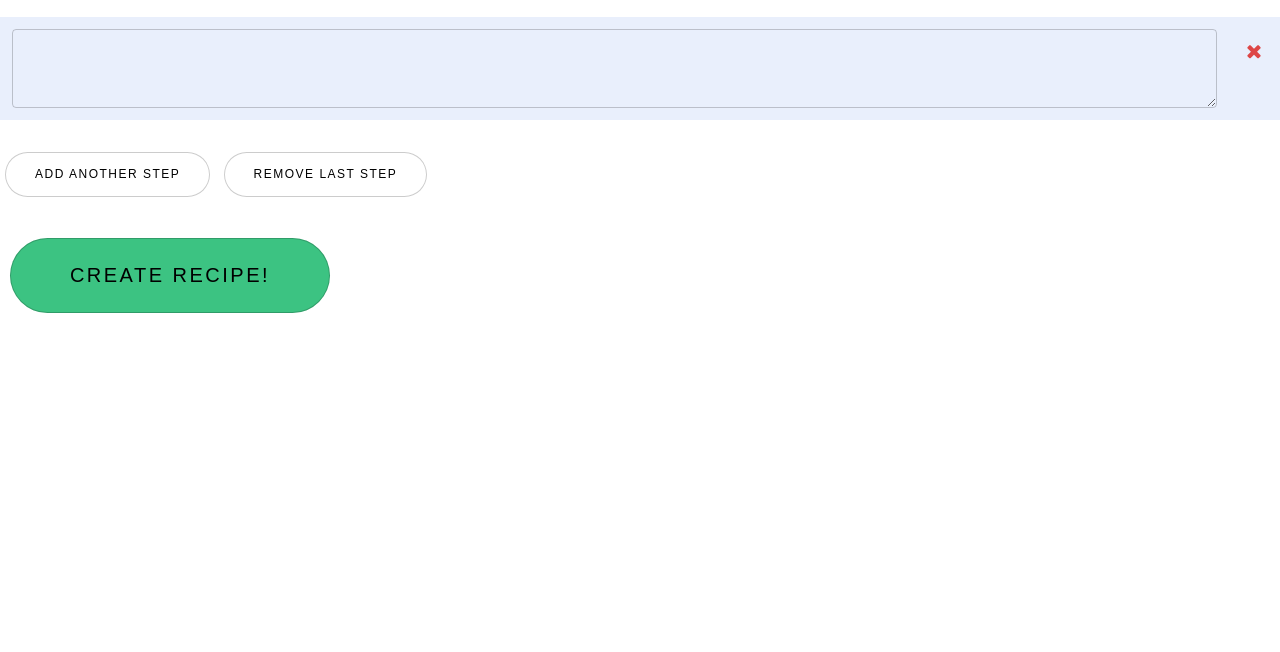
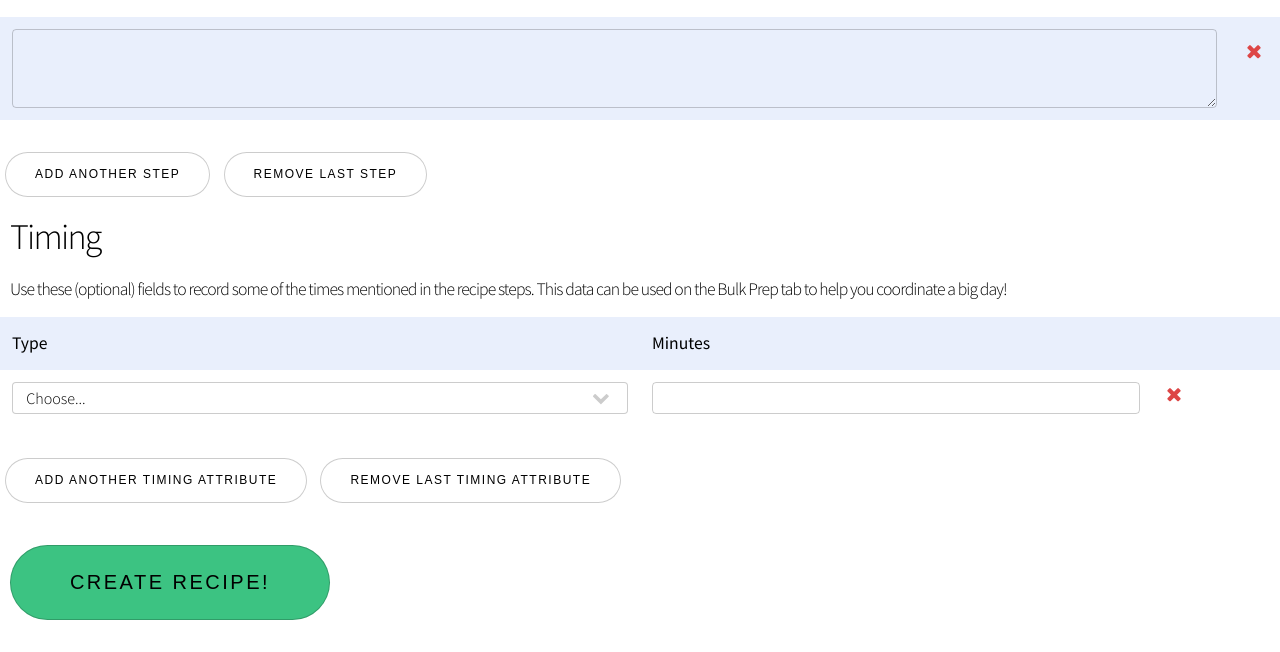
Before and after one commit to liveandletbri/food_db, a Django app: page /add/ in a window 1280 px wide. Shown: the part 1546-2198 px from the top of the page. Before the commit the page ends 1859 px from the top, so only its background shows below. Run offline with Django 5.2, Linux system fonts and the light colour scheme; data that the repository does not hold is empty.

Commit message:
Create recipe timing attributes (#96)
* create new model

* model fix

* python layer

* UI layer

* dynamic type list

* validation

* show on recipe detail page

```diff
--- a/food_db/food_db_app/forms.py
+++ b/food_db/food_db_app/forms.py
@@ -7,7 +7,7 @@ from django.core.exceptions import ValidationError
 from django.urls import reverse
 
 from .admin import my_admin_site
-from .models import Food, Recipe, RecipeBook, Ingredient, Tag, UnitOfMeasurement
+from .models import Food, Recipe, RecipeBook, Ingredient, Tag, UnitOfMeasurement, TIMING_TYPE_CHOICES
 from .widgets import CustomRelatedFieldWidgetWrapper, ListTextWidget
 
 # Getting objects! You can run these queries directly by doing python manage.py shell
@@ -43,6 +43,7 @@ class CreateRecipeForm(forms.Form):
     def __init__(self, *args, **kwargs):
         extra_ingred_fields = kwargs.pop('extra_ingreds', 0)
         extra_step_fields = kwargs.pop('extra_steps', 0)
+        extra_timing_fields = kwargs.pop('extra_timings', 0)
         super(CreateRecipeForm,self).__init__(*args, **kwargs)
 
         # Ingredient fields
@@ -70,6 +71,13 @@ class CreateRecipeForm(forms.Form):
         self.fields['extra_step_count'].initial = extra_step_fields
         for index in range(1, int(extra_step_fields)+1):
             self.fields[f'step_{index}_description'] = forms.CharField(required=False)
+
+        # Recipe timing attribute fields
+        self.fields['extra_timing_count'].initial = extra_timing_fields
+        timing_choices = TIMING_TYPE_CHOICES
+        for index in range(1, int(extra_timing_fields)+1):
+            self.fields[f'timing_{index}_type'] = forms.ChoiceField(required=False, choices=timing_choices)
+            self.fields[f'timing_{index}_minutes'] = forms.IntegerField(required=False)
 
     class Meta:
         model = Recipe
@@ -105,6 +113,11 @@ class CreateRecipeForm(forms.Form):
     step_0_description = forms.CharField(required=False)
     extra_step_count = forms.CharField(widget=forms.HiddenInput())
 
+    # Recipe timing attribute fields
+    timing_0_type = forms.ChoiceField(required=False, choices=TIMING_TYPE_CHOICES)
+    timing_0_minutes = forms.IntegerField(required=False)
+    extra_timing_count = forms.CharField(widget=forms.HiddenInput())
+
     def clean_servings(self):
         raw_servings_str = self.data['servings']
         if raw_servings_str != '':
--- a/food_db/food_db_app/templates/add_edit_recipe.html
+++ b/food_db/food_db_app/templates/add_edit_recipe.html
@@ -314,6 +314,41 @@
     <button class="form_mod_button" id="add-step-form" type="button">Add another step</button>
     <button class="form_mod_button" id="delete-step-form" type="button">Remove last step</button>
 
+    <h2>Timing</h2>
+    <h4>Use these (optional) fields to record some of the times mentioned in the recipe steps. This data can be used on the Bulk Prep tab to help you coordinate a big day!</h4>
+    {{create_recipe_form.extra_timing_count}}
+    <span id="timing_attribute_tooltip" class="form_validate_tooltip tooltip">You can only have one time set for each type.</span>
+    <table id="timing-table" class="form-table">
+        <tr>
+            <th width="50%">Type</th>
+            <th width="40%">Minutes</th>
+            <th></th>
+        </tr>
+        {% for timing in timing_list %}
+        <tr name="timing_{{ forloop.counter0 }}_row">
+            <td width="50%">
+                <select class="timing_attribute_choice" name="timing_{{ forloop.counter0 }}_type" id="id_timing_{{ forloop.counter0 }}_type">
+                    <option value="">Choose...</option>
+                    {% for type in timing_types %}
+                    <option value="{{ type.0 }}" {% if timing.type == type.0 %}selected{% endif %}>{{ type.1 }}</option>
+                    {% endfor %}
+                </select>
+            </td>
+            <td width="40%">
+                <input type="number" name="timing_{{ forloop.counter0 }}_minutes" id="id_timing_{{ forloop.counter0 }}_minutes" value="{% if timing.minutes %}{{ timing.minutes }}{% endif %}" min="0">
+            </td>
+            <td>
+                <a style="cursor: pointer;" onmouseover="">
+                    <img class="delete_timing_button" src="{% static 'img/x-icon.svg' %}" width="20" height="20" title="Delete row"/>
+                </a>
+            </td>
+        </tr>
+        {% endfor %}
+    </table>
+
+    <button class="form_mod_button" id="add-timing-form" type="button">Add another timing attribute</button>
+    <button class="form_mod_button" id="delete-timing-form" type="button">Remove last timing attribute</button>
+
     <br><br>
     <button type="button" id="submit_recipe_button" name="submitrecipe">{% if mode == 'add' %}Create {% else %}Update {% endif %}recipe!</button>
 </form>
@@ -326,4 +361,5 @@
 <script src="{% static 'js/recipe_add_form_validate.js' %}"></script>
 <script src="{% static 'js/recipe_tagging.js' %}"></script>
 <script src="{% static 'js/delete_image.js' %}"></script>
+<script src="{% static 'js/recipe_timing_attributes.js' %}"></script>
 {% endblock content %}
--- a/food_db/food_db_app/views/pages.py
+++ b/food_db/food_db_app/views/pages.py
@@ -117,7 +117,8 @@ def recipe_detail(request, key):
         'cloud_sync_enabled': S3_SYNC_ENABLED,
         'cloud_url': S3Sync().bucket_url,
         'cart': (cart := get_cart(request)),
-        'in_cart': str(recipe.clean_key in cart).lower()
+        'in_cart': str(recipe.clean_key in cart).lower(),
+        'timing_types': TIMING_TYPE_CHOICES,
     }
     return render(request, 'recipe_detail.html', context)
 
@@ -138,7 +139,10 @@ def add_recipe(request):
 
         extra_step_count = int(request.POST.get('extra_step_count'))
         total_step_count = extra_step_count + 1
-        create_recipe_form = CreateRecipeForm(request.POST, request.FILES, extra_ingreds=extra_ingred_count, extra_steps=extra_step_count)
+
+        extra_timing_count = int(request.POST.get('extra_timing_count', 0))
+        total_timing_count = extra_timing_count + 1
+        create_recipe_form = CreateRecipeForm(request.POST, request.FILES, extra_ingreds=extra_ingred_count, extra_steps=extra_step_count, extra_timings=extra_timing_count)
 
         log_debug_message('is valid?')
 
@@ -321,6 +325,28 @@ def add_recipe(request):
 
             log_debug_message('created child recipes')
 
+            # Handle timing attributes
+            timing_id_prefixes = {re.search(r'timing_(\d+)', input_name).group() for input_name in create_recipe_form.cleaned_data.keys() if input_name.startswith('timing_')}
+            timing_ids = [int(id.replace('timing_','')) for id in timing_id_prefixes]  # pulls just the numbers from the timing ID prefix
+            timing_instances = []
+
+            for timing_id in sorted(timing_ids):
+                timing_type = create_recipe_form.cleaned_data.get(f'timing_{timing_id}_type')
+                timing_minutes = create_recipe_form.cleaned_data.get(f'timing_{timing_id}_minutes')
+
+                if timing_type and timing_minutes:
+                    timing_instance = RecipeTimingAttribute(
+                        recipe=recipe_instance,
+                        type=timing_type,
+                        minutes=timing_minutes,
+                    )
+                    timing_instances.append(timing_instance)
+
+            if timing_instances:
+                RecipeTimingAttribute.objects.bulk_create(timing_instances)
+
+            log_debug_message('saved timing attributes')
+
             # if cloud sync is enabled, sync now
             if S3_SYNC_ENABLED:
                 s3 = S3Sync()
@@ -346,6 +372,9 @@ def add_recipe(request):
         'step_list': [
             {'description': ''},
         ],
+        'timing_list': [
+            {'type': '', 'minutes': None},
+        ],
         'food_list': existing_foods,
         'unit_list': existing_units,
         'book_list': existing_books,
@@ -353,6 +382,7 @@ def add_recipe(request):
         'recipe_list': existing_recipes,
         'current_is_baking_mode': get_is_baking_cookie(request),
         'cart': get_cart(request),
+        'timing_types': TIMING_TYPE_CHOICES,
     }
 
     return render(request, 'add_edit_recipe.html', context)
@@ -429,7 +459,10 @@ def edit_recipe(request, key):
 
         extra_step_count = int(request.POST.get('extra_step_count'))
         total_step_count = extra_step_count + 1
-        create_recipe_form = CreateRecipeForm(request.POST, request.FILES, extra_ingreds=extra_ingred_count, extra_steps=extra_step_count)
+
+        extra_timing_count = int(request.POST.get('extra_timing_count', 0))
+        total_timing_count = extra_timing_count + 1
+        create_recipe_form = CreateRecipeForm(request.POST, request.FILES, extra_ingreds=extra_ingred_count, extra_steps=extra_step_count, extra_timings=extra_timing_count)
 
         log_debug_message('is valid?')
 
@@ -659,6 +692,30 @@ def edit_recipe(request, key):
 
             log_debug_message('created child recipes')
 
+            # Handle timing attributes - remove existing ones first
+            RecipeTimingAttribute.objects.filter(recipe=recipe_instance).delete()
+
+            timing_id_prefixes = {re.search(r'timing_(\d+)', input_name).group() for input_name in create_recipe_form.cleaned_data.keys() if input_name.startswith('timing_')}
+            timing_ids = [int(id.replace('timing_','')) for id in timing_id_prefixes]  # pulls just the numbers from the timing ID prefix
+            timing_instances = []
+
+            for timing_id in sorted(timing_ids):
+                timing_type = create_recipe_form.cleaned_data.get(f'timing_{timing_id}_type')
+                timing_minutes = create_recipe_form.cleaned_data.get(f'timing_{timing_id}_minutes')
+
+                if timing_type and timing_minutes:
+                    timing_instance = RecipeTimingAttribute(
+                        recipe=recipe_instance,
+                        type=timing_type,
+                        minutes=timing_minutes,
+                    )
+                    timing_instances.append(timing_instance)
+
+            if timing_instances:
+                RecipeTimingAttribute.objects.bulk_create(timing_instances)
+
+            log_debug_message('saved timing attributes')
+
             # if cloud sync is enabled, sync now
             if S3_SYNC_ENABLED:
                 s3 = S3Sync()
@@ -678,6 +735,7 @@ def edit_recipe(request, key):
         related_images = [{'url':recipe_image.image.url,'file_name':recipe_image._file_name} for recipe_image in RecipeImage.objects.filter(recipe=recipe_instance)]
         related_ingredients = Ingredient.objects.filter(recipe=recipe_instance).order_by('ingredient_category__order_number')
         related_steps = RecipeStep.objects.filter(recipe=recipe_instance).order_by('order_number')
+        related_timing_attributes = recipe_instance.associated_times
         child_recipes = recipe_instance.children
 
         existing_foods = [food.name for food in Food.objects.all()]
@@ -689,6 +747,7 @@ def edit_recipe(request, key):
             initial=recipe_instance.__dict__,
             extra_ingreds=len(related_ingredients) - 1,
             extra_steps=len(related_steps) - 1,
+            extra_timings=len(related_timing_attributes) - 1 if len(related_timing_attributes) > 0 else 0,
         )
         create_recipe_form.fields['tags'].initial = [tag.name for tag in recipe_instance.associated_tags]  # doesn't really do anything because the tags that get checked are set in context via related_tags
         create_recipe_form.fields['is_baking_recipe'].initial = recipe_instance.is_baking_recipe
@@ -735,6 +794,19 @@ def edit_recipe(request, key):
         if len(step_list) == 0:
             step_list = [{key: '' for key in step_fields}]
 
+        # Prepping timing attributes as dictionaries
+        timing_list = []
+        timing_fields = ['type', 'minutes']
+        for timing in related_timing_attributes:
+            timing_data = {}
+            for field in timing_fields:
+                timing_data[field] = getattr(timing, field)
+            timing_list.append(timing_data)
+
+        # If there are no timing attributes, populate a blank one for the form
+        if len(timing_list) == 0:
+            timing_list = [{key: '' for key in timing_fields}]
+
         # Change the cookie for is_baking_mode to match the recipe's is_baking_recipe value
         request.session['is_baking_mode'] = recipe_instance.is_baking_recipe
 
@@ -745,6 +817,7 @@ def edit_recipe(request, key):
         'existing_images': related_images,
         'ingredient_list': ingredient_list,
         'step_list': step_list,
+        'timing_list': timing_list,
         'food_list': existing_foods,
         'unit_list': existing_units,
         'book_list': existing_books,
@@ -753,6 +826,7 @@ def edit_recipe(request, key):
         'child_recipes': child_recipes,
         'current_is_baking_mode': get_is_baking_cookie(request),
         'cart': get_cart(request),
+        'timing_types': TIMING_TYPE_CHOICES,
     }
 
     return render(request, 'add_edit_recipe.html', context)
--- a/food_db/static/js/recipe_add_form_validate.js
+++ b/food_db/static/js/recipe_add_form_validate.js
@@ -10,6 +10,7 @@ let servingsInput = document.querySelector("#id_servings")
 let caloriesInput = document.querySelector("#id_calories_per_recipe")
 let notesInput = document.querySelector("#id_notes")
 let childRecipeCollection = document.getElementById('child_recipes_div')
+let timingAttributeChoices = document.getElementsByClassName('timing_attribute_choice')
 
 // These are declared in other scripts loaded in the same page
 // let ingredTable = document.querySelector("#ingred-table")
@@ -25,6 +26,7 @@ let servingsTooltip = document.querySelector("#servings_tooltip")
 let caloriesTooltip = document.querySelector("#calories_per_recipe_tooltip")
 let ingredFoodTooltip = document.querySelector("#ingred_0_food_tooltip")
 let stepTooltip = document.querySelector("#step_0_description_tooltip")
+let timingTooltip = document.querySelector("#timing_attribute_tooltip")
 
 async function validateAddRecipe(e) {
     e.preventDefault()
@@ -127,6 +129,20 @@ async function validateAddRecipe(e) {
         }
     }
 
+    // Timing Attributes
+    let timingTypes = []
+    Array.from(timingAttributeChoices).forEach(choice => {
+        let val = choice.value
+        if ( val != '') {
+            timingTypes.push(val)
+        }
+    })
+    let timingTypeSet = new Set(timingTypes)
+    if (timingTypeSet.size != timingTypes.length) {
+        showAndHideTooltip(timingTooltip)
+        invalid = true
+    }
+
     // Rename rows so the ID numbers are ordered the same as what's visible on the page
     let ingredTableArray = Array.from(ingredTable.rows) // convert HTMLCollection into Array, so we can...
     let ingredRows = ingredTableArray.slice(1) // Remove header row
--- /dev/null
+++ b/food_db/static/js/recipe_timing_attributes.js
@@ -0,0 +1,94 @@
+let addTimingButton = document.querySelector("#add-timing-form")
+let deleteTimingButton = document.querySelector("#delete-timing-form")
+let timingTable = document.querySelector("#timing-table")
+
+function addTimingRow() {
+    let rows = timingTable.rows
+    let lastRow = rows[rows.length - 1]
+    let newRow = lastRow.cloneNode(true)
+
+    // Update row index
+    let newIndex = rows.length - 1
+    newRow.setAttribute('name', `timing_${newIndex}_row`)
+
+    // Update input IDs and names
+    let typeSelect = newRow.querySelector('select[name^="timing_"]')
+    let minutesInput = newRow.querySelector('input[name^="timing_"]')
+
+    if (typeSelect) {
+        typeSelect.setAttribute('id', `id_timing_${newIndex}_type`)
+        typeSelect.setAttribute('name', `timing_${newIndex}_type`)
+        typeSelect.value = '' // Clear the value
+    }
+
+    if (minutesInput) {
+        minutesInput.setAttribute('id', `id_timing_${newIndex}_minutes`)
+        minutesInput.setAttribute('name', `timing_${newIndex}_minutes`)
+        minutesInput.value = '' // Clear the value
+    }
+
+    // Update delete button
+    let deleteButton = newRow.querySelector('.delete_timing_button')
+    if (deleteButton) {
+        deleteButton.onclick = function() { deleteTimingRow(this) }
+    }
+
+    timingTable.appendChild(newRow)
+    updateTimingCount()
+}
+
+function deleteTimingRow(button) {
+    let row = button.closest('tr')
+    row.remove()
+    updateTimingCount()
+    renumberTimingRows()
+}
+
+function renumberTimingRows() {
+    let rows = Array.from(timingTable.rows).slice(1) // Skip header row
+    rows.forEach(function(row, index) {
+        row.setAttribute('name', `timing_${index}_row`)
+
+        let typeSelect = row.querySelector('select[name^="timing_"]')
+        let minutesInput = row.querySelector('input[name^="timing_"]')
+
+        if (typeSelect) {
+            typeSelect.setAttribute('id', `id_timing_${index}_type`)
+            typeSelect.setAttribute('name', `timing_${index}_type`)
+        }
+
+        if (minutesInput) {
+            minutesInput.setAttribute('id', `id_timing_${index}_minutes`)
+            minutesInput.setAttribute('name', `timing_${index}_minutes`)
+        }
+    })
+}
+
+function updateTimingCount() {
+    let count = timingTable.rows.length - 1 // Subtract header row
+    document.getElementById('id_extra_timing_count').value = Math.max(0, count - 1)
+}
+
+function deleteLastTiming() {
+    let rows = timingTable.rows
+    if (rows.length > 2) { // Keep at least header + 1 data row
+        timingTable.deleteRow(rows.length - 1)
+        updateTimingCount()
+    }
+}
+
+if (addTimingButton) {
+    addTimingButton.addEventListener('click', addTimingRow)
+}
+
+if (deleteTimingButton) {
+    deleteTimingButton.addEventListener('click', deleteLastTiming)
+}
+
+// Initialize delete buttons on existing rows
+document.addEventListener('DOMContentLoaded', function() {
+    let deleteButtons = document.querySelectorAll('.delete_timing_button')
+    deleteButtons.forEach(function(button) {
+        button.onclick = function() { deleteTimingRow(this) }
+    })
+})
```
Also changed, not shown: food_db/food_db_app/models.py (+32 -0 lines), food_db/food_db_app/templates/recipe_detail.html (+15 -0 lines), food_db/food_db_app/migrations/0027_recipetimingattribute.py (added).
